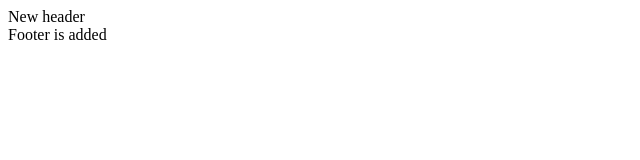
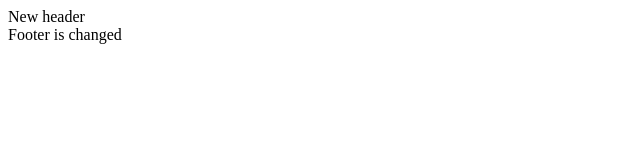
Before and after one commit to olenaukrainets/gotest, a plain HTML site: page index.html in a window 1280 px wide. Shown: the full height of the page, 0-640 px from the left. Drawn offline with Linux system fonts and the light colour scheme.

Commit message:
new footer

```diff
--- a/index.html
+++ b/index.html
@@ -14,7 +14,9 @@
 
 
   <footer>
-    Footer is added
+    Footer is changed
+
+
   </footer>
 
 </body>
```
